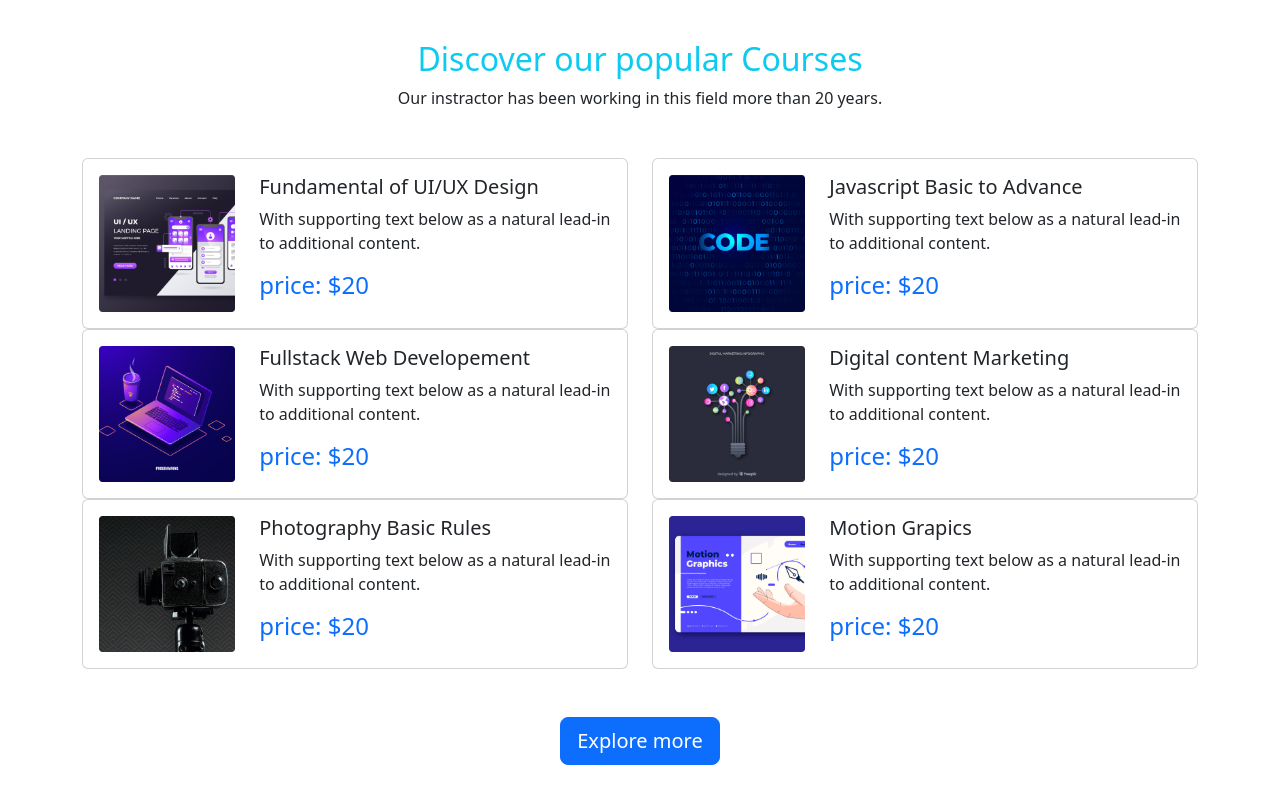
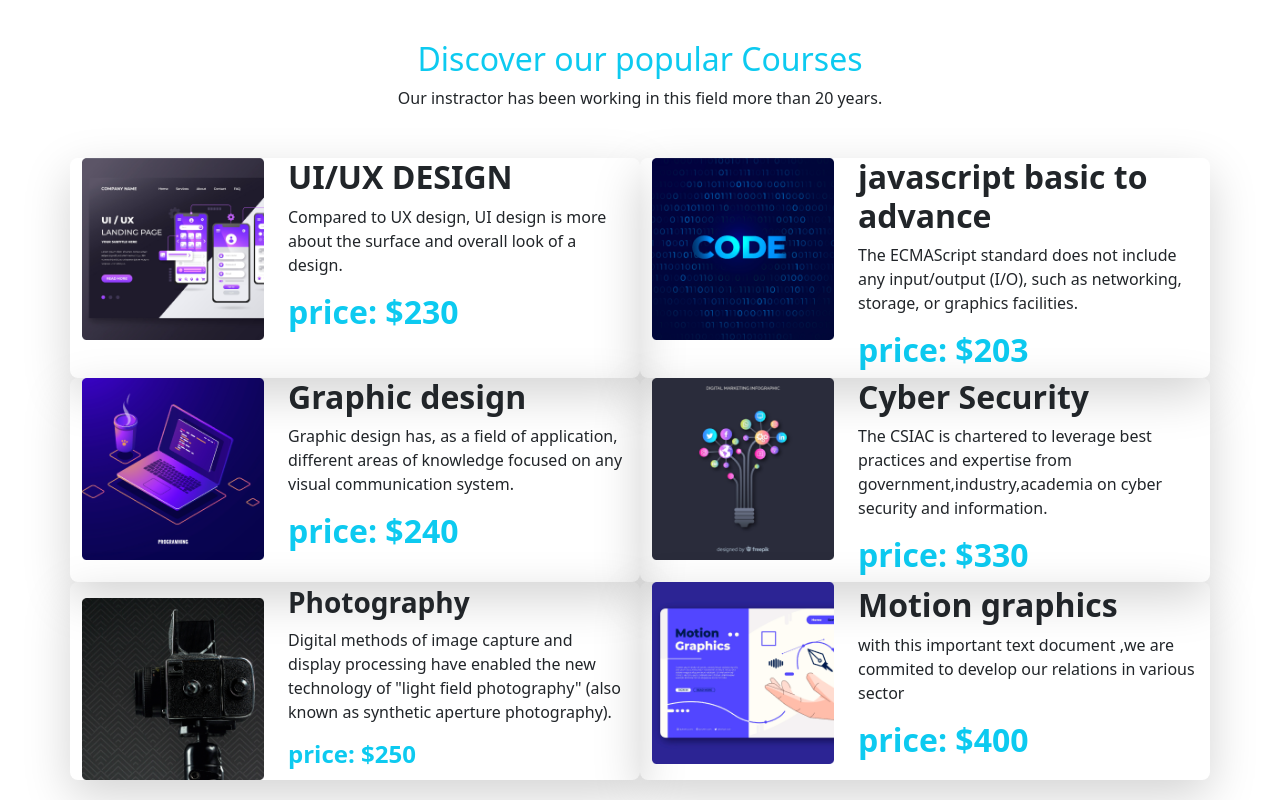
Before and after one commit to nahid-rains/bravo_boy, a plain HTML site: page index.html in a window 1280 px wide. Shown: the part 840-1640 px from the top of the page. Drawn offline with nearby package versions, Linux system fonts and the light colour scheme.

Commit message:
another message

```diff
--- a/index.html
+++ b/index.html
@@ -1,23 +1,28 @@
 <!doctype html>
 <html lang="en">
+
 <head>
   <meta charset="utf-8">
   <meta name="viewport" content="width=device-width, initial-scale=1">
   <title>Dream Institute</title>
-    <link href="https://cdn.jsdelivr.net/npm/bootstrap@5.3.0/dist/css/bootstrap.min.css" rel="stylesheet" integrity="sha384-9ndCyUaIbzAi2FUVXJi0CjmCapSmO7SnpJef0486qhLnuZ2cdeRhO02iuK6FUUVM" crossorigin="anonymous">
+  <link href="https://cdn.jsdelivr.net/npm/bootstrap@5.3.0/dist/css/bootstrap.min.css" rel="stylesheet"
+    integrity="sha384-9ndCyUaIbzAi2FUVXJi0CjmCapSmO7SnpJef0486qhLnuZ2cdeRhO02iuK6FUUVM" crossorigin="anonymous">
   <script src="https://kit.fontawesome.com/6b66f1d737.js" crossorigin="anonymous"></script>
 
 </head>
+
 <body>
   <header class="container">
     <!-- navbar section start -->
     <div class="d-flex justify-content-around">
-          <div >
+      <div>
         <nav class="navbar navbar-expand-lg navbar-expand-md ">
           <div class="container-fluid ">
 
-                <a class="navbar-brand" href="#">Navbar</a>
-                <button class="navbar-toggler" type="button" data-bs-toggle="collapse" data-bs-target="#navbarSupportedContent" aria-controls="navbarSupportedContent" aria-expanded="false" aria-label="Toggle navigation">
+            <a class="navbar-brand" href="#">Dream Institute</a>
+            <button class="navbar-toggler" type="button" data-bs-toggle="collapse"
+              data-bs-target="#navbarSupportedContent" aria-controls="navbarSupportedContent" aria-expanded="false"
+              aria-label="Toggle navigation">
               <span class="navbar-toggler-icon"></span>
             </button>
           </div>
@@ -58,22 +63,36 @@
     <!-- --------------------------------carousel start ---------------------------->
     <section class="container mt-5">
       <div id="carouselExampleAutoplaying" class="carousel slide" data-bs-ride="carousel">
-    <div class="carousel-inner">
+        <div class="carousel-inner h-50 w-100 ">
           <div class="carousel-item active">
-      <img class="img-fluid" src="images/cover/cover-1.png" class="d-block w-100 " alt="...">
-    </div>
-    <div class="carousel-item">
-      <img class="img-fluid "  src="images/cover/cover-2.jpg" class="d-block w-100 " alt="...">
-    </div>
-    <div class="carousel-item">
-      <img class="img-fluid"  src="images/cover/cover-3.jpg" class="d-block w-100 " alt="...">
+            <div class="row">
+              <div class="col-lg-12">
+                <img class="img-fluid" src="images/cover/cover-1.png" class="d-block" alt="...">
               </div>
             </div>
-  <button class="carousel-control-prev" type="button" data-bs-target="#carouselExampleAutoplaying" data-bs-slide="prev">
+          </div>
+          <div class="carousel-item ">
+            <div class="row">
+              <div class="col-lg-12">
+                <img class="img-fluid" src="images/cover/cover-2.jpg" class="d-block" alt="...">
+              </div>
+            </div>
+          </div>
+          <div class="carousel-item ">
+            <div class="row">
+              <div class="col-lg-12">
+                <img class="img-fluid" src="images/cover/cover-3.jpg" class="d-block" alt="...">
+              </div>
+            </div>
+          </div>
+        </div>
+        <button class="carousel-control-prev" type="button" data-bs-target="#carouselExampleAutoplaying"
+          data-bs-slide="prev">
           <span class="carousel-control-prev-icon" aria-hidden="true"></span>
           <span class="visually-hidden">Previous</span>
         </button>
-  <button class="carousel-control-next" type="button" data-bs-target="#carouselExampleAutoplaying" data-bs-slide="next">
+        <button class="carousel-control-next" type="button" data-bs-target="#carouselExampleAutoplaying"
+          data-bs-slide="next">
           <span class="carousel-control-next-icon" aria-hidden="true"></span>
           <span class="visually-hidden">Next</span>
         </button>
@@ -91,100 +110,127 @@
       <p class="text-center mb-5">Our instractor has been working in this field more than 20 years.</p>
 
       <div class="mt-3">
-    <div class="row row-gap-4">
-      <div class="col-sm-6 mb-3 mb-sm-0 ">
-        <div class="card ">
+        <!-- <div class="row">
+    <div class="col-lg-6 col-md-6 col-sm-12">
 
-          <div class="card-body d-flex .flex-sm-column">
-            <div class="">
-              <img class="img-fluid" src="images/courses/course-1.png" alt="">
     </div>
-          <div class="ms-4">
-            <h5 class="card-title">Fundamental of UI/UX Design</h5>
-            <p class="card-text">With supporting text below as a natural lead-in to additional content.</p>
-            <h4 class="text-primary">price: $20<h4>
+    <div class="col-lg-6 col-md-6 col-sm-12">
+      <div class="card">
+        <div class="card-body">
+         <div class="row">
+          <div class="col-lg-4 col-md-4 col-sm-12">
+            <div class="bg-warning">
+
             </div>
           </div>
-        </div>
-      </div>
-      <div class="col-sm-6">
-        <div class="card">
-          <div class="card-body d-flex">
+          <div class="col-lg-8 col-md-8 col-sm-12 d-flex align-items-center">
            <div class="">
-              <img class="img-fluid" src="images/courses/course-2.png" alt="">
-            </div>
-           <div class="ms-4 ">
-            <h5 class="card-title">Javascript Basic to Advance</h5>
-            <p class="card-text">With supporting text below as a natural lead-in to additional content.</p>
-            <h4 class="text-primary">price: $20<h4>
-           </div>
-          </div>
-        </div>
-      </div>
-    </div>
-    <div class="row ">
-      <div class="col-sm-6 mb-3 mb-sm-0 ">
-        <div class="card ">
-
-          <div class="card-body d-flex" >
-            <div>
-              <img class="img-fluid" src="images/courses/course-3.png" alt="">
-            </div>
-          <div class="ms-4">
-            <h5 class="card-title">Fullstack Web Developement</h5>
-            <p class="card-text">With supporting text below as a natural lead-in to additional content.</p>
-            <h4 class="text-primary">price: $20<h4>
-          </div>
-          </div>
-        </div>
-      </div>
-      <div class="col-sm-6">
-        <div class="card">
-          <div class="card-body d-flex">
-            <div class="">
-              <img class="img-fluid" src="images/courses/course-4.png" alt="">
-            </div>
-           <div class="ms-4">
-            <h5 class="card-title">Digital content Marketing</h5>
-            <p class="card-text">With supporting text below as a natural lead-in to additional content.</p>
-            <h4 class="text-primary">price: $20<h4>
-           </div>
-          </div>
-        </div>
-      </div>
-    </div>
-    <div class="row ">
-      <div class="col-sm-6 mb-3 mb-sm-0 ">
-        <div class="card ">
-
-          <div class="card-body d-flex">
-            <div class="">
-              <img class="img-fluid" src="images/courses/course-5.png" alt="">
-            </div>
-          <div class="ms-4">
-            <h5 class="card-title">Photography Basic Rules</h5>
-            <p class="card-text">With supporting text below as a natural lead-in to additional content.</p>
-            <h4 class="text-primary">price: $20<h4>
-          </div>
-          </div>
-        </div>
-      </div>
-      <div class="col-sm-6 mb-3 mb-sm-0">
-        <div class="card ">
-          <div class="card-body d-flex">
-            <div class="">
-              <img class="img-fluid" src="images/courses/course-6.png" alt="">
-            </div>
-           <div class="ms-4">
-            <h5 class="card-title">Motion Grapics</h5>
-            <p class="card-text">With supporting text below as a natural lead-in to additional content.</p>
-            <h4 class="text-primary">price: $20<h4>
+             <h2 class="fw-bold">javascript basic to advance</h2>
+            <p>with this important text document ,we are commited to develop our relations in various sector</p>
+            <h2 class="fw-bold text-info">price: $23</h2>
            </div>
           </div>
          </div>
       </div>
     </div>
     </div>
+   </div> -->
+        <div class="row gy-4">
+          <div class="col-lg-6  col-md-12 col-sm-12 shadow-lg rounded-3">
+            <div class="row g-0">
+              <div class="col-sm-12 col-md-4 col-lg-4 ">
+                <img class="w-100" src="images/courses/course-1.png" alt="">
+              </div>
+              <div class="col-sm-12 col-md-8 col-lg-8 ps-4">
+                <h2 class="fw-bold">UI/UX DESIGN</h2>
+                <p>Compared to UX design, UI design is more about the surface and overall look of a design. </p>
+                <h2 class="fw-bold text-info">price: $230</h2>
+
+              </div>
+
+            </div>
+          </div>
+          <div class="col-lg-6 col-md-12 col-sm-12 shadow-lg rounded-3">
+            <div class="row g-0 ">
+              <div class="col-sm-12 col-md-4 col-lg-4 ">
+                <img class="w-100" src="images/courses/course-2.png" alt="">
+              </div>
+              <div class="col-sm-12 col-md-8 col-lg-8 ps-4">
+                <h2 class="fw-bold">javascript basic to advance</h2>
+                <p>The ECMAScript standard does not include any input/output (I/O), such as networking, storage, or graphics facilities.</p>
+                <h2 class="fw-bold text-info">price: $203</h2>
+
+              </div>
+
+            </div>
+          </div>
+        </div>
+        <div class="row gy-4">
+          <div class="col-lg-6  col-md-12 col-sm-12 shadow-lg rounded-3">
+            <div class="row g-0 ">
+              <div class="col-sm-12 col-md-4 col-lg-4 ">
+                <img class="w-100" src="images/courses/course-3.png" alt="">
+              </div>
+              <div class="col-sm-12 col-md-8 col-lg-8 ps-4">
+                <h2 class="fw-bold">Graphic design</h2>
+                <p>Graphic design has, as a field of application, different areas of knowledge focused on any visual communication system. </p>
+                <h2 class="fw-bold text-info">price: $240</h2>
+
+              </div>
+
+            </div>
+          </div>
+          <div class="col-lg-6 col-md-12 col-sm-12 shadow-lg rounded-3">
+            <div class="row g-0 ">
+              <div class="col-sm-12 col-md-4 col-lg-4 ">
+                <img class="w-100" src="images/courses/course-4.png" alt="">
+              </div>
+              <div class="col-sm-12 col-md-8 col-lg-8 ps-4">
+                <h2 class="fw-bold">Cyber Security </h2>
+                <p>The CSIAC is chartered to leverage best practices and expertise from government,industry,academia on cyber security and information.</p>
+                <h2 class="fw-bold text-info">price: $330</h2>
+
+              </div>
+
+            </div>
+          </div>
+        </div>
+        <div class="row gy-4">
+          <div class="col-lg-6  col-md-12 col-sm-12 shadow-lg rounded-3">
+            <div class="row g-0 ">
+              <div class="col-sm-12 col-md-4 col-lg-4 pt-3">
+                <img class="w-100" src="images/courses/course-5.png" alt="">
+              </div>
+              <div class="col-sm-12 col-md-8 col-lg-8 ps-4 pt-1 ">
+                <h3 class="fw-bold">Photography</h3>
+                <p>Digital methods of image capture and display processing have enabled the new technology of "light field photography" (also known as synthetic aperture photography).</p>
+                <h4 class="fw-bold text-info">price: $250</h4>
+
+              </div>
+
+            </div>
+          </div>
+          <div class="col-lg-6 col-md-12 col-sm-12 shadow-lg rounded-3">
+            <div class="row g-0 ">
+              <div class="col-sm-12 col-md-4 col-lg-4  ">
+                <img class="w-100" src="images/courses/course-6.png" alt="">
+              </div>
+              <div class="col-sm-12 col-md-8 col-lg-8 ps-4 pt-1">
+                <h2 class="fw-bold">Motion graphics </h2>
+                <p>with this important text document ,we are commited to develop our relations in various sector</p>
+                <h2 class="fw-bold text-info">price: $400</h2>
+
+              </div>
+
+            </div>
+          </div>
+        </div>
+
+
+      </div>
+
+
+
       <div class="d-flex justify-content-center mt-5 mb-5 ">
         <button type="button" class="btn btn-primary btn-lg ">Explore more</button>
       </div>
@@ -195,15 +241,21 @@
     <!---------------------------------------------- details section starts --------------------------->
 
     <section class="container mt-5 ">
-  <div class="card h-50  w-100  mb-5" >
+      <div class="card  h-50  w-100 ">
         <div class="row g-0">
           <div class="col-lg-4 col-md-6 col-sm-12 bg-light">
-          <img src="images/students/working.png" class="w-100 h-auto p-5" alt="...">
+            <img class="img-fluid" src="images/students/working.png" class=" pt-5" alt="...">
           </div>
           <div class="col-lg-8  col-md-6 col-sm-12 bg-light ps-3">
             <div class="card-body mt-5">
               <h2 class="card-title text-uppercase fw-bold">exploring the elearing institute</h2>
-            <p class="card-text mt-3">This is a wider card with supporting text below as a natural lead-in to additional content. This content is a little bit longer.This is a wider card with supporting text below as a natural lead-in to additional content. This content is a little bit longer.This is a wider card with supporting text below as a natural lead-in to additional content. This content is a little bit longer.This is a wider card with supporting text below as a natural lead-in to additional content. This content is a little bit longer.This is a wider card with supporting text below as a natural lead-in to additional content. This content is a little bit longer.</p>
+              <p class="card-text mt-3">This is a wider card with supporting text below as a natural lead-in to
+                additional content. This content is a little bit longer.This is a wider card with supporting text below
+                as a natural lead-in to additional content. This content is a little bit longer.This is a wider card
+                with supporting text below as a natural lead-in to additional content. This content is a little bit
+                longer.This is a wider card with supporting text below as a natural lead-in to additional content. This
+                content is a little bit longer.This is a wider card with supporting text below as a natural lead-in to
+                additional content. This content is a little bit longer.</p>
               <div class="d-flex justify-content-around mt-4">
                 <div>
                   <h1 class="fw-bold">32k+</h1>
@@ -286,42 +338,64 @@
 
     <section class="container my-5">
       <h1 class="text-center text-dark fw-bold">Frequently Asked Questions</h1>
-  <p class="text-center mb-4">It is a long established that a reader will be distracted by the readable content <br>of a page when looking at it's page</p>
+      <p class="text-center mb-4">We are providing various IT programs all over the World!
+        <br>Do you want to choose any program now?
+      </p>
       <!-- accordion start -->
       <div class="accordion" id="accordionPanelsStayOpenExample ">
         <div class="accordion-item ">
           <h2 class="accordion-header">
-        <button class="accordion-button" type="button" data-bs-toggle="collapse" data-bs-target="#panelsStayOpen-collapseOne" aria-expanded="true" aria-controls="panelsStayOpen-collapseOne">
+            <button class="accordion-button" type="button" data-bs-toggle="collapse"
+              data-bs-target="#panelsStayOpen-collapseOne" aria-expanded="true"
+              aria-controls="panelsStayOpen-collapseOne">
               What other services are you compitable with?
             </button>
           </h2>
           <div id="panelsStayOpen-collapseOne" class="accordion-collapse collapse show">
             <div class="accordion-body">
-          There are many variousof passenger of available,but the majority have sufferd alternation in some form,by injectedhumour,of randomised words which don't look even slightly belivale.if youare going to use a passage o lorem ipsum,you need to be sure there isn't anything embarrassing hidden inthe middle of text,At the generaors on the..
+              We are working with various IT programs such as python,digital markiting and content making.
             </div>
           </div>
         </div>
         <div class="accordion-item">
           <h2 class="accordion-header">
-        <button class="accordion-button collapsed" type="button" data-bs-toggle="collapse" data-bs-target="#panelsStayOpen-collapseTwo" aria-expanded="false" aria-controls="panelsStayOpen-collapseTwo">
+            <button class="accordion-button collapsed" type="button" data-bs-toggle="collapse"
+              data-bs-target="#panelsStayOpen-collapseTwo" aria-expanded="false"
+              aria-controls="panelsStayOpen-collapseTwo">
+            Do you want to know about our course price?
+            </button>
+          </h2>
+          <div id="panelsStayOpen-collapseTwo" class="accordion-collapse collapse">
+            <div class="accordion-body">
+                our javascript course price is only $200!
+            </div>
+          </div>
+        </div>
+        <div class="accordion-item">
+          <h2 class="accordion-header">
+            <button class="accordion-button collapsed" type="button" data-bs-toggle="collapse"
+              data-bs-target="#panelsStayOpen-collapseTwo" aria-expanded="false"
+              aria-controls="panelsStayOpen-collapseTwo">
               I have a technical i need resolved,who do i email?
             </button>
           </h2>
           <div id="panelsStayOpen-collapseTwo" class="accordion-collapse collapse">
             <div class="accordion-body">
-
+                please send your mail to our dedicated team members.
             </div>
           </div>
         </div>
         <div class="accordion-item">
           <h2 class="accordion-header">
-        <button class="accordion-button collapsed" type="button" data-bs-toggle="collapse" data-bs-target="#panelsStayOpen-collapseThree" aria-expanded="false" aria-controls="panelsStayOpen-collapseThree">
-        What other services are you compitable with?
+            <button class="accordion-button collapsed" type="button" data-bs-toggle="collapse"
+              data-bs-target="#panelsStayOpen-collapseThree" aria-expanded="false"
+              aria-controls="panelsStayOpen-collapseThree">
+              What is your goal??
             </button>
           </h2>
           <div id="panelsStayOpen-collapseThree" class="accordion-collapse collapse">
             <div class="accordion-body">
-
+               our goal is to provide the quality services to our coustomers.
             </div>
           </div>
         </div>
@@ -340,62 +414,37 @@
 
     <footer class="text-center text-lg-start ">
       <div class="text-center">
-      <h2 class="text-white text-uppercase fw-bold ">pro edu</h2>
-      <h6 class="text-white">office 42,Zawaya buildin,Ghala Muscat</h6>
+        <h2 class="text-info  fw-bold ">Dream Institute</h2>
+        <h6 class="text-white">Office 42,Zawaya buildin,Ghala Muscat</h6>
         <h6 class="text-white">Sultanate of Oman</h6>
         <h6 class="text-white">Privacy Policy|Terms of use</h6>
 
       </div>
       <section class="my-4 d-flex  justify-content-center">
-      <!-- Facebook -->
-      <!-- <a class="btn btn-outline-light btn-floating m-1" href="#!" role="button"
-        ><i class="fa-brands fa-facebook"></i>
-      </a> -->
-      <a class="btn btn-outline-light btn-floting m-1 " href="#" role="button"><i class="fa-brands fa-facebook"></i></a>
+
+        <a class="btn btn-outline-light btn-floting m-1 " href="#" role="button"><i
+            class="fa-brands fa-facebook"></i></a>
 
         <!-- Twitter -->
-      <a class="btn btn-outline-light btn-floating m-1" href="#!" role="button"
-        ><i class="fab fa-twitter"></i
-      ></a>
+        <a class="btn btn-outline-light btn-floating m-1" href="#!" role="button"><i class="fab fa-twitter"></i></a>
 
         <!-- Google -->
-      <a class="btn btn-outline-light btn-floating m-1" href="#!" role="button"
-        ><i class="fab fa-google"></i
-      ></a>
+        <a class="btn btn-outline-light btn-floating m-1" href="#!" role="button"><i class="fab fa-google"></i></a>
 
         <!-- Instagram -->
-      <a class="btn btn-outline-light btn-floating m-1" href="#!" role="button"
-        ><i class="fab fa-instagram"></i
-      ></a>
+        <a class="btn btn-outline-light btn-floating m-1" href="#!" role="button"><i class="fab fa-instagram"></i></a>
 
         <!-- Linkedin -->
-      <a class="btn btn-outline-light btn-floating m-1" href="#!" role="button"
-        ><i class="fab fa-linkedin-in"></i
-      ></a>
+        <a class="btn btn-outline-light btn-floating m-1" href="#!" role="button"><i class="fab fa-linkedin-in"></i></a>
 
         <!-- Github -->
-      <a class="btn btn-outline-light btn-floating m-1" href="#!" role="button"
-        ><i class="fab fa-github"></i
-      ></a>
+        <a class="btn btn-outline-light btn-floating m-1" href="#!" role="button"><i class="fab fa-github"></i></a>
       </section>
 
-      <!-- <div class="container d-flex justify-content-center py-5">
-        <button type="button" class="btn btn-primary btn-lg btn-floating mx-2" style="background-color: #54456b;">
-          <i class="fab fa-facebook-f"></i>
-        </button>
-        <button type="button" class="btn btn-primary btn-lg btn-floating mx-2" style="background-color: #54456b;">
-          <i class="fab fa-youtube"></i>
-        </button>
-        <button type="button" class="btn btn-primary btn-lg btn-floating mx-2" style="background-color: #54456b;">
-          <i class="fab fa-instagram"></i>
-        </button>
-        <button type="button" class="btn btn-primary btn-lg btn-floating mx-2" style="background-color: #54456b;">
-          <i class="fab fa-twitter"></i>
-        </button>
-      </div> -->
+
 
       <!-- Copyright -->
-      <div class="text-center text-white p-3" >
+      <div class="text-center text-white p-3">
         © 2023 Copyright:nahid!
 
       </div>
@@ -415,6 +464,9 @@
 
 
 
-    <script src="https://cdn.jsdelivr.net/npm/bootstrap@5.3.0/dist/js/bootstrap.bundle.min.js" integrity="sha384-geWF76RCwLtnZ8qwWowPQNguL3RmwHVBC9FhGdlKrxdiJJigb/j/68SIy3Te4Bkz" crossorigin="anonymous"></script>
+  <script src="https://cdn.jsdelivr.net/npm/bootstrap@5.3.0/dist/js/bootstrap.bundle.min.js"
+    integrity="sha384-geWF76RCwLtnZ8qwWowPQNguL3RmwHVBC9FhGdlKrxdiJJigb/j/68SIy3Te4Bkz"
+    crossorigin="anonymous"></script>
 </body>
+
 </html>
```
Lines whose indentation alone changed are shown as unchanged.
